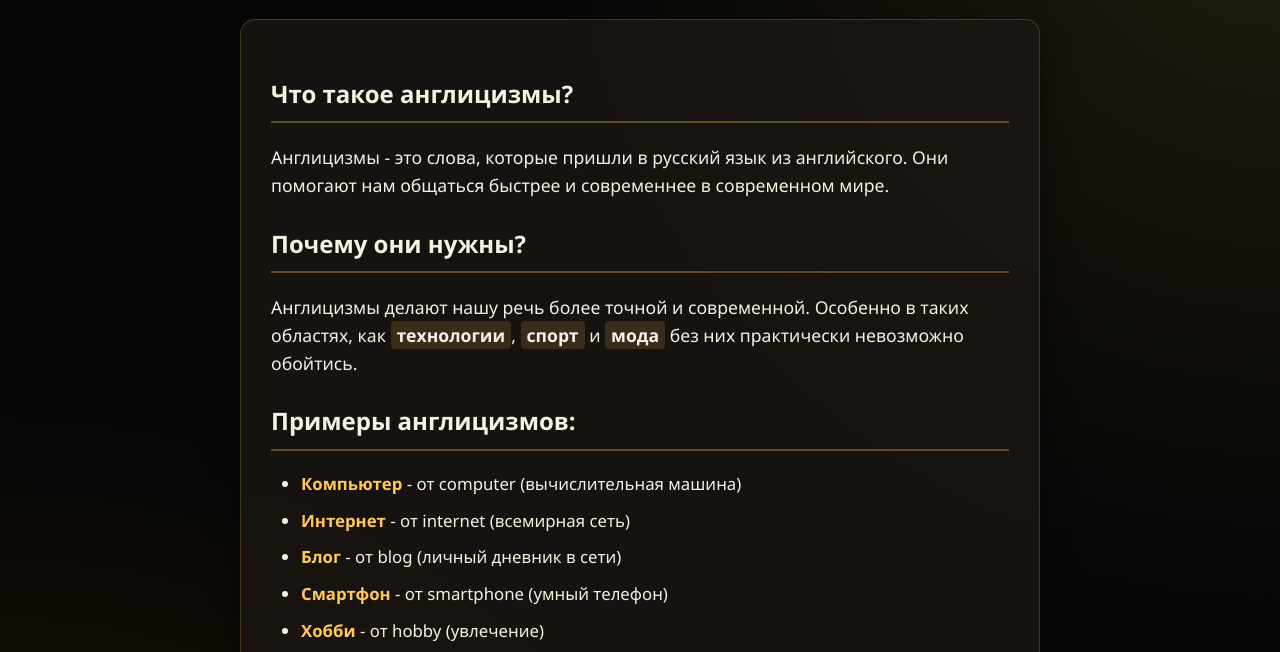
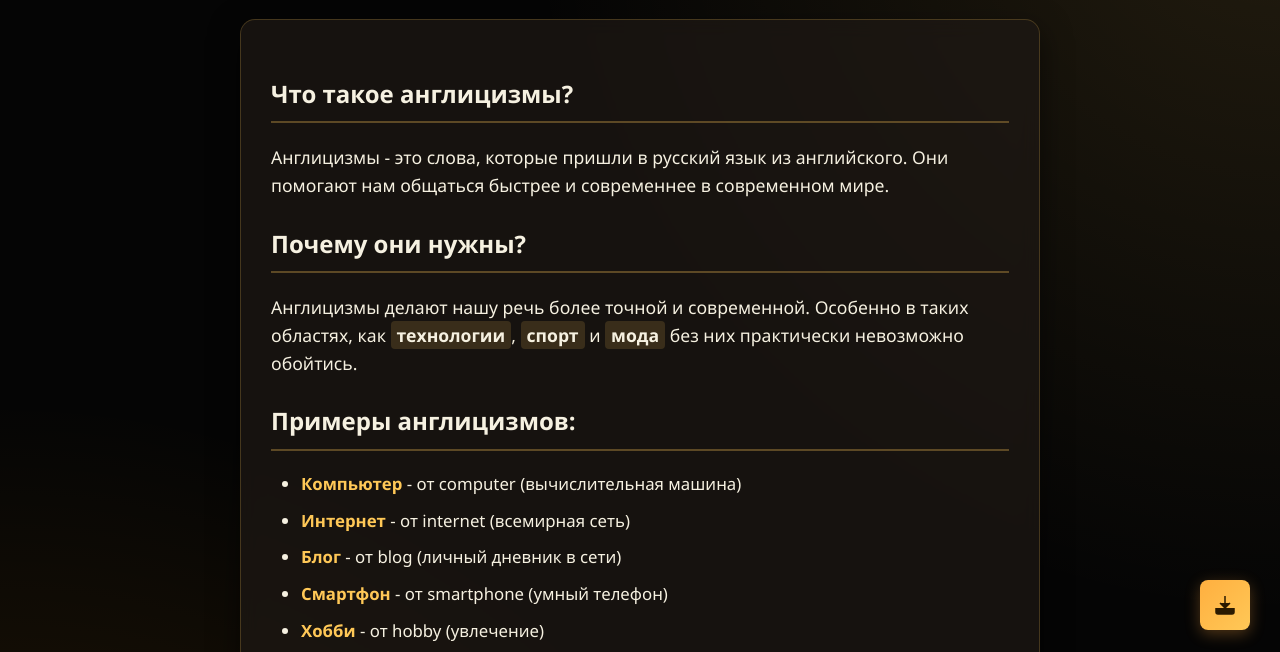
Before and after one commit to reallmerry/ru, a plain HTML site: page index.html in a window 1280 px wide. Shown: the part 140-792 px from the top of the page. Drawn offline with Linux system fonts and the light colour scheme; a web font is replaced by a local one.

Commit message:
Update index.html

```diff
--- a/index.html
+++ b/index.html
@@ -83,6 +83,43 @@
                 font-size: 1.4em;
             }
         }
+        .download-btn-simple {
+    display: inline-flex;
+    align-items: center;
+    justify-content: center;
+    width: 50px;
+    height: 50px;
+    background: linear-gradient(135deg, #ffaf3f, #ffc857);
+    border: none;
+    border-radius: 8px;
+    cursor: pointer;
+    box-shadow: 0 4px 15px rgba(255, 166, 63, 0.3);
+    transition: all 0.3s ease;
+    position: fixed;
+    bottom: 30px;
+    right: 30px;
+    z-index: 1000;
+    text-decoration: none;
+}
+
+.download-btn-simple:hover {
+    transform: translateY(-3px);
+    box-shadow: 0 6px 20px rgba(255, 166, 63, 0.4);
+    background: linear-gradient(135deg, #ff9800, #ffb300);
+}
+
+.download-btn-simple:active {
+    transform: translateY(1px);
+    box-shadow: 0 2px 10px rgba(255, 166, 63, 0.3);
+}
+
+.download-icon-simple {
+    width: 24px;
+    height: 24px;
+    fill: #2b1a00;
+    stroke: #2b1a00;
+    stroke-width: 1.5;
+}
     </style>
 </head>
 <body>
@@ -116,6 +153,13 @@
 
         <div class="footer">
             <p>Баженов Степан, 2025</p>
+            <a href="https://ru-rouge.vercel.app/project.pptx" class="download-btn-simple" target="_blank" rel="noopener">
+    <svg class="download-icon-simple" viewBox="0 0 24 24" xmlns="http://www.w3.org/2000/svg">
+        <path d="M21 15v4a2 2 0 0 1-2 2H5a2 2 0 0 1-2-2v-4" />
+        <polyline points="7 10 12 15 17 10" />
+        <line x1="12" y1="15" x2="12" y2="3" />
+    </svg>
+</a>
         </div>
     </div>
 </body>
```
